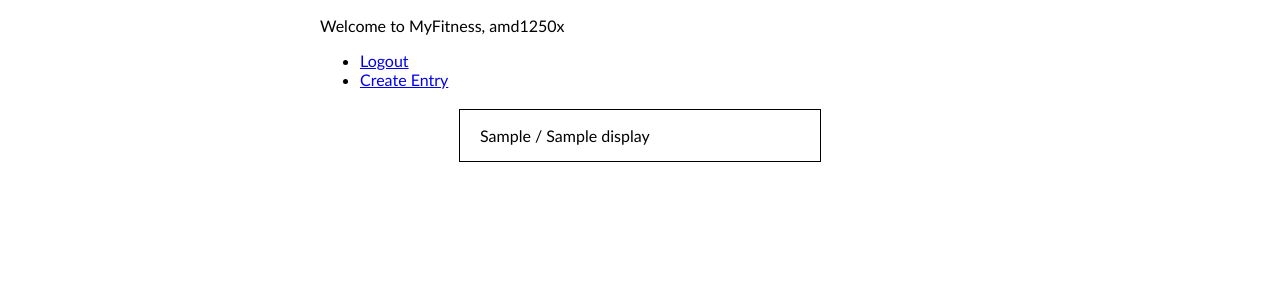
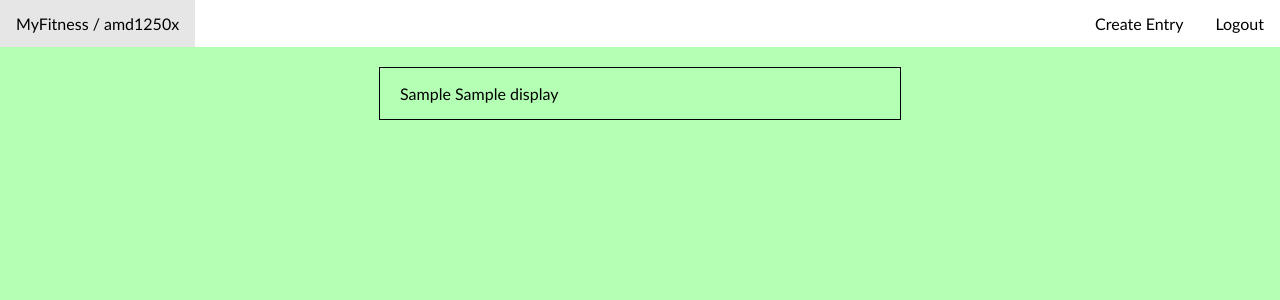
Before and after one commit to amd1250x/MyFitness, a Django app: template templates/MyFitness/index.html in a window 1280 px wide. Shown: the top 300 px of the page. Run offline with Django 3.2, Linux system fonts and the light colour scheme; a user stored in the database is signed in; data comes from the database, SQL or seed files in the repository; the template is opened without the code that fills it: values that come from a table or form of the project are taken from there, most other values are stand-ins (such as "Sample title", 1, 10 or a date in 2020); parts of the project's set-up code (start-up, migrations or seed data) failed here and were passed over.

Commit message:
Added navbar, better looking not-today boxes (index.html, index.css)

```diff
--- a/blog/static/index.css
+++ b/blog/static/index.css
@@ -11,8 +11,53 @@
 }
 
 body {
+    margin:0;
+    padding:0;
+    width:100%
+    position: relative;
+    background-color: #b3ffb3;
+}
+
+.navbar ul {
+    list-style-type: none;
+    margin: 0 0 20px 0;
+    padding: 0;
+    overflow: hidden;
+    background-color: white;
+}
+
+.navbar li {
+    float: left;
+}
+
+.navbar li a {
+    display: block;
+    color: black;
+    text-align: center;
+    padding: 14px 16px;
+    text-decoration: none;
+}
+
+.navbar .right {
+    float: right;
+}
+
+/* Change the link color to #111 (black) on hover */
+.navbar li a:hover {
+    background-color: #e6e6e6;
+}
+
+.index-body {
     margin: auto;
-    width: 50%
+    width: 75%
+}
+
+hr {
+    position:relative;
+    margin: 20px 0;
+    border: 0;
+    border-top: 1px solid #666;
+    border-bottom: 1px solid #ffffff;
 }
 
 .info-box-collection {
@@ -22,9 +67,10 @@ body {
 .day-info-box {
     border-style: solid;
     border-radius: 6px;
-    border-width: 1px;
-    border-color: grey;
-    background-color: #e6e6e6;
+    border-width: 0.02em;
+    border-color: #d3d3d3;
+    background-color: white;
+    box-shadow: 0 2px 4px 0 rgba(0, 0, 0, 0.2), 0 3px 10px 0 rgba(0, 0, 0, 0.19);
 
     padding-left: var(--dib-pm-xl);
     padding-right: var(--dib-pm-xl);
@@ -33,13 +79,15 @@ body {
 
 .day-info-box .title-weekday {
     color: grey;
-    font-style: italic;
     font-size: 24px;
     font-weight: light;
 }
 
 .day-info-box .title-fulldate {
-
+    font-family: Arial;
+    font-size: 12px;
+    float: right;
+    color: grey;
 }
 
 .today-info-box {
@@ -56,8 +104,8 @@ body {
         /*width: var(--dib-size-xl);*/
         text-align: left;
         width: 20%;
-        margin-left: 10px;
-        margin-right: 10px;
+        margin-left: 15px;
+        margin-right: 15px;
 
     }
 
--- a/templates/MyFitness/index.html
+++ b/templates/MyFitness/index.html
@@ -7,12 +7,15 @@
         <title>Home - MyFitness</title>
     </head>
     <body>
+        <div class="navbar">
     {% if user.is_authenticated %}
-        <p>Welcome to MyFitness, {{ user.username }}</p>
             <ul>
-            <li><a href="{% url 'MyFitness:logout_user' %}">Logout</a></li>
-            <li><a href="{% url 'MyFitness:add_fitness_log' %}">Create Entry</a></li>
+                <li><a href="{% url 'MyFitness:index' %}">MyFitness / {{ user.username }}</a></li>
+                <li class="right"><a href="{% url 'MyFitness:logout_user' %}">Logout</a></li>
+                <li class="right"><a href="{% url 'MyFitness:add_fitness_log' %}">Create Entry</a></li>
             </ul>
+        </div>
+        <div class="index-body">
             <div class="info-box-collection">
                 <div
     {% for d in days_pm2 %}
@@ -21,7 +24,12 @@
         {% else %}
                 class="today-info-box">
         {% endif %}
-                <div><p><span class="title-weekday">{{ d.w_display }}</span> / {{ d.display }}</p></div>
+                    <div>
+                        <p>
+                            <span class="title-weekday">{{ d.w_display }}</span>
+                            <span class="title-fulldate">{{ d.display }}</span>
+                        </p>
+                    </div>
         {% if d.has_items == False %}
                             <div><p>No entries</p></div>
         {% else %}
@@ -40,11 +48,13 @@
                 </div><div
     {% endfor %}
             </div>
-
+        </div>
     {% else %}
+        <div class="index-welcome">
             <p>Welcome to MyFitness</p>
             <p><a href="{% url 'MyFitness:login_user' %}">Login</a></p>
             <p><a href="{% url 'MyFitness:add_user' %}">Create Account</a></p>
+        </div>
     {% endif %}
     </body>
 </html>
```
Lines whose indentation alone changed are shown as unchanged.
